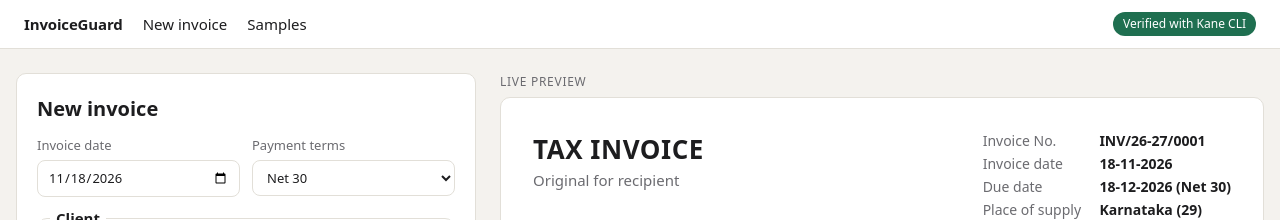
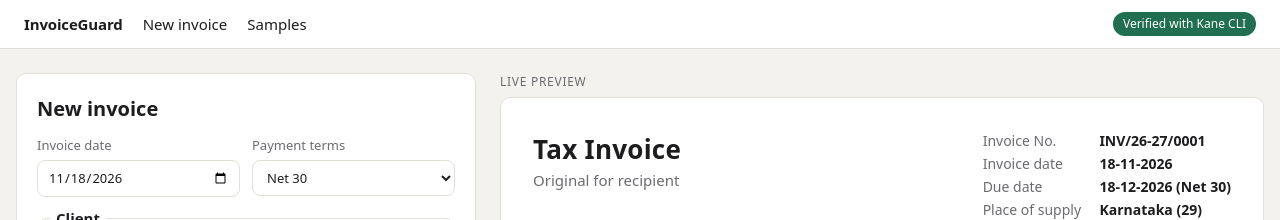
Before and after one commit to N-45div/Tickmark, a Next.js app: page / in a window 1280 px wide. Shown: the top 220 px of the page. Built offline with nearby package versions, Linux system fonts and the light colour scheme.

Commit message:
Show the invoice title exactly as written

```diff
--- a/app/globals.css
+++ b/app/globals.css
@@ -84,7 +84,7 @@ button.ghost { background: transparent; color: var(--ink); border-color: var(--l
   padding: 32px; max-width: 900px; overflow-x: auto;
 }
 .inv-head { display: flex; justify-content: space-between; gap: 24px; flex-wrap: wrap; border-bottom: 2px solid var(--ink); padding-bottom: 16px; }
-.inv-head h1 { margin: 0; font-size: 26px; letter-spacing: 0.02em; text-transform: uppercase; }
+.inv-head h1 { margin: 0; font-size: 26px; letter-spacing: 0.01em; }
 .meta { display: grid; grid-template-columns: auto auto; gap: 2px 16px; margin: 0; font-size: 14px; }
 .meta dt { color: var(--muted); }
 .meta dd { margin: 0; font-weight: 600; }
```
